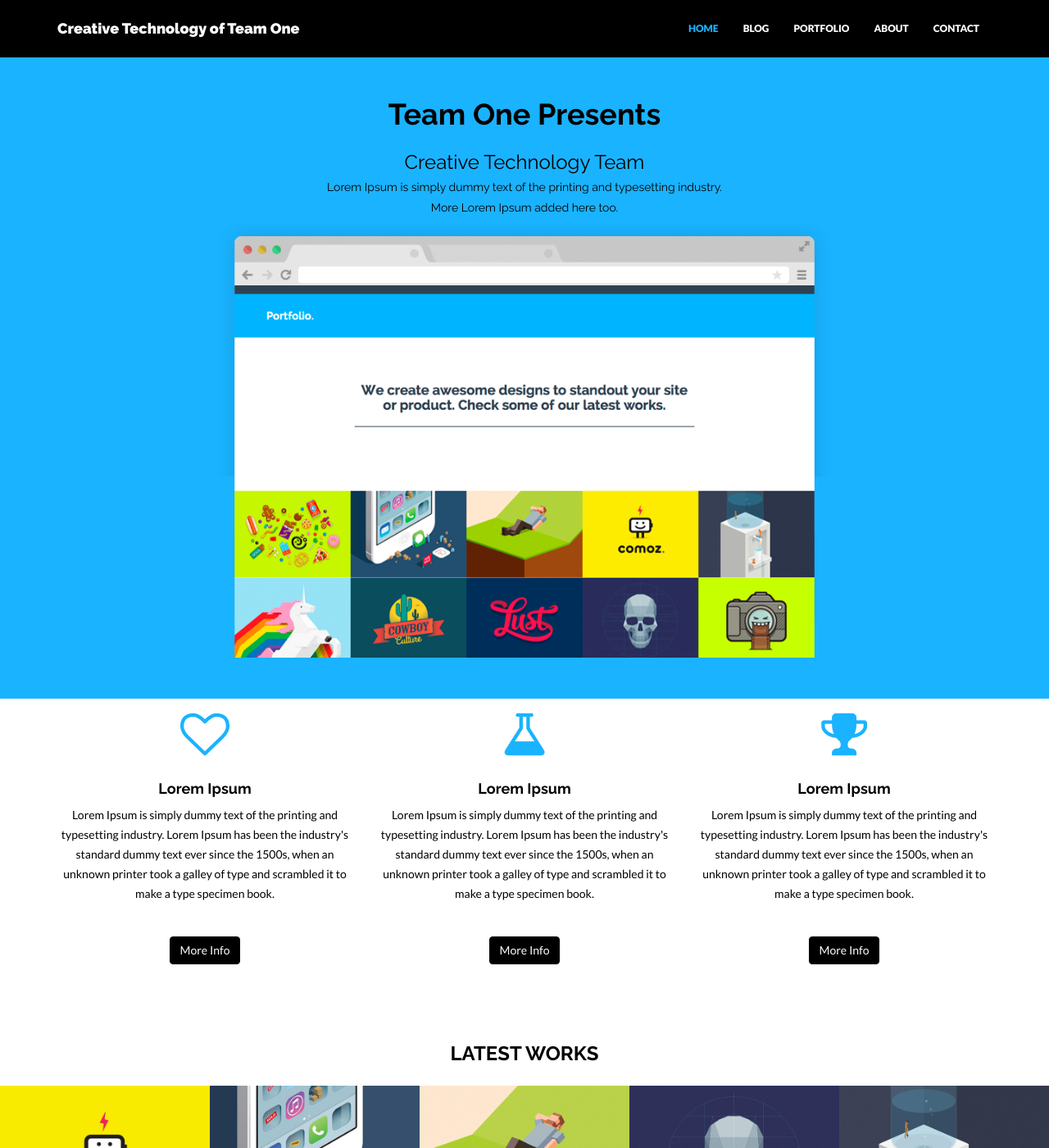
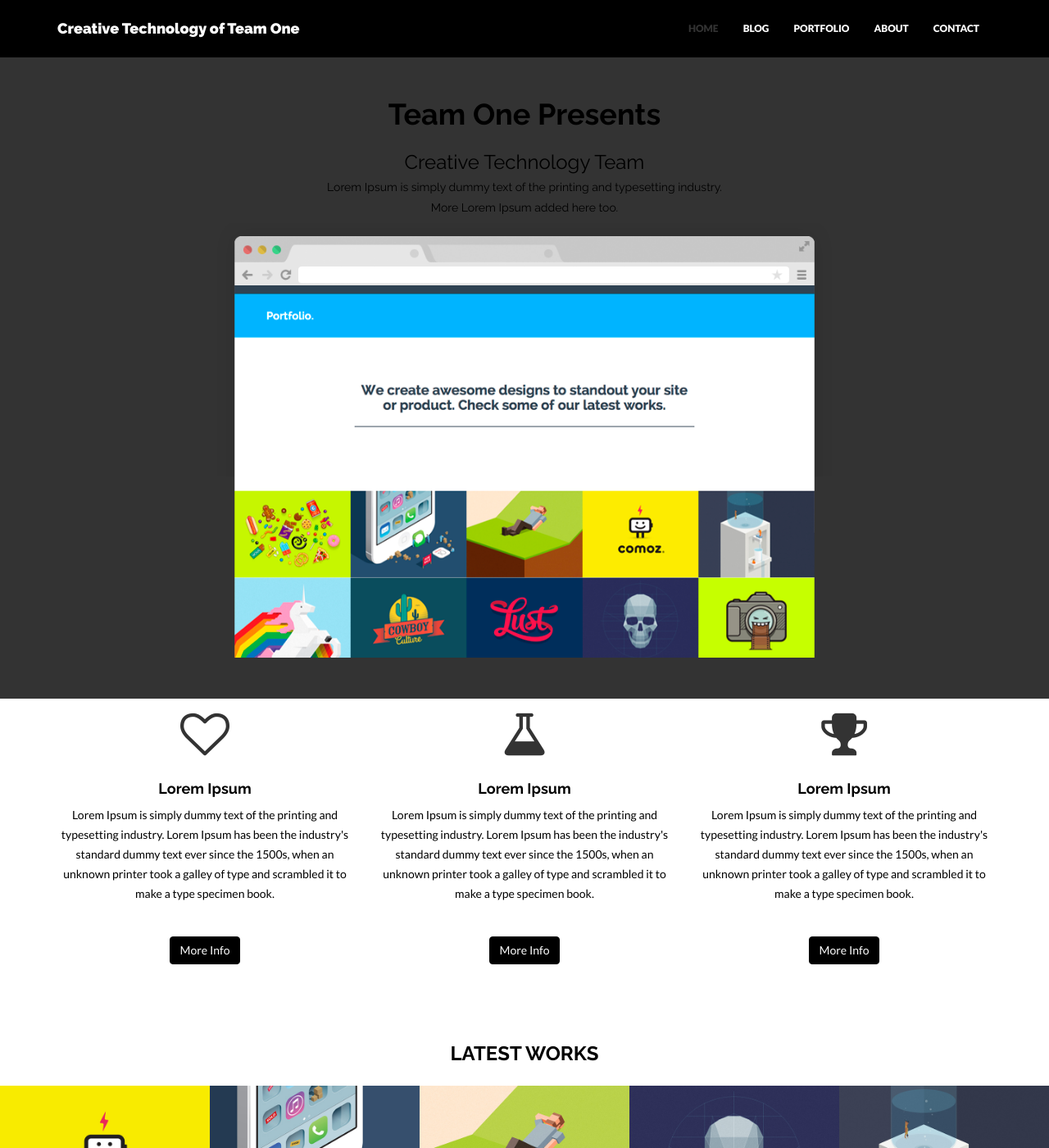
Before and after one commit to Team-One/ct-site, a Jekyll site: the page built from index.html, in a window 1280 px wide and 1400 px high. Shown: the whole window at 82% size. Built offline with Jekyll 4.4.1, drawn with Linux system fonts in a browser that asks for light colours; nearby versions of some CDN libraries.

Commit message:
changed primary color to grey

```diff
--- a/_config.yml
+++ b/_config.yml
@@ -13,7 +13,7 @@ permalink: /:categories/:title
 excerpt_separator: <!--more--> #use this in posts to define how long the excerpt of the post (that is shown on the Blog page) is
 
 colors:  #in hex code if not noted else
-  primary: "#1AB3FF" #"#F70031"
+  primary: "#333333" #"#F70031"
   primary_rgb: "0,179,254" #"247,0,49" #rgb of the primary. Needed in some places for the transparency effect.
   secondary: "#000000" #"#33004D"
   link: "#428bca"
```
